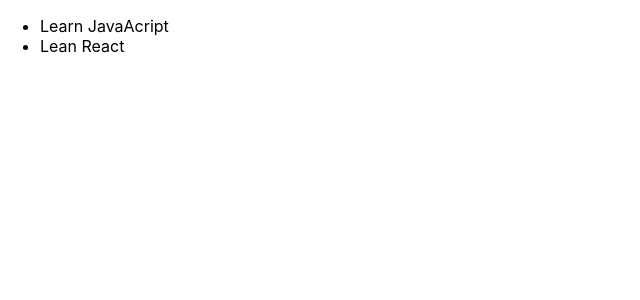
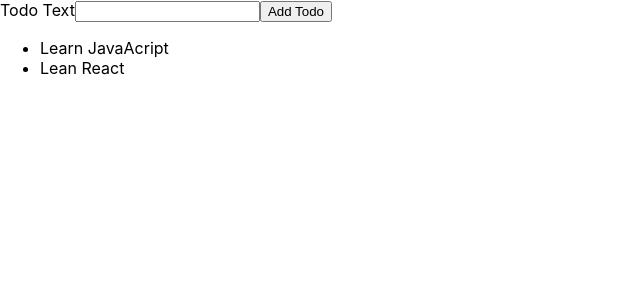
Before and after one commit to AsmaaFH/Maximilian_React-Cource, a React (Create React App) app: page / in a window 1280 px wide. Shown: the top 300 px of the page, without its empty margins (0-640 px from the left). Built offline with nearby package versions, Linux system fonts and the light colour scheme.

Commit message:
new todo

```diff
--- a/src/App.tsx
+++ b/src/App.tsx
@@ -1,12 +1,14 @@
 import './App.css';
+import NewTodo from './components/NewTodo';
 import Todos from './components/Todos';
 import Todo from './models/todos';
 
 function App() {
-  const todos = [new Todo('Learn JavaAcript'), new Todo('Lean React')]
+  const todos = [new Todo('Learn JavaAcript'), new Todo('Lean React')];
   return (
     <div>
-      <Todos items={todos}/>
+      <NewTodo />
+      <Todos items={todos} />
     </div>
   );
 }
--- /dev/null
+++ b/src/components/NewTodo.tsx
@@ -0,0 +1,25 @@
+import React, { FormEvent, useRef } from 'react';
+
+const NewTodo = () => {
+  const todoTextInputRef = useRef<HTMLInputElement>(null);
+
+  const submitHandler = (event: FormEvent) => {
+    event.preventDefault();
+
+    const enteredText = todoTextInputRef.current!.value;
+    if (enteredText.trim().length === 0) {
+      //throw error
+      return;
+    } else {
+    }
+  };
+  return (
+    <form onSubmit={submitHandler}>
+      <label>Todo Text</label>
+      <input type="text" id="text" ref={todoTextInputRef} />
+      <button>Add Todo</button>
+    </form>
+  );
+};
+
+export default NewTodo;
```
Also changed, not shown: src/components/TodoItem.tsx (+5 -6 lines), src/components/Todos.tsx (+10 -9 lines).
